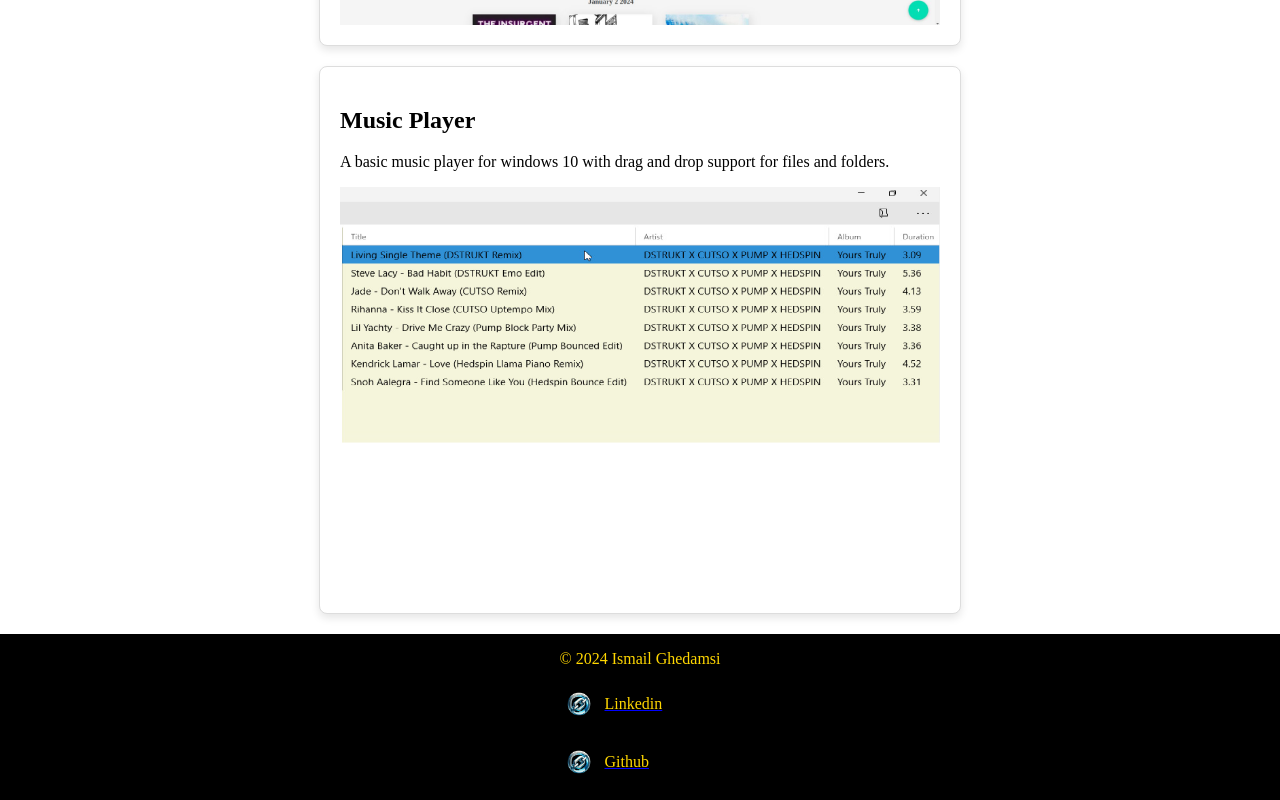
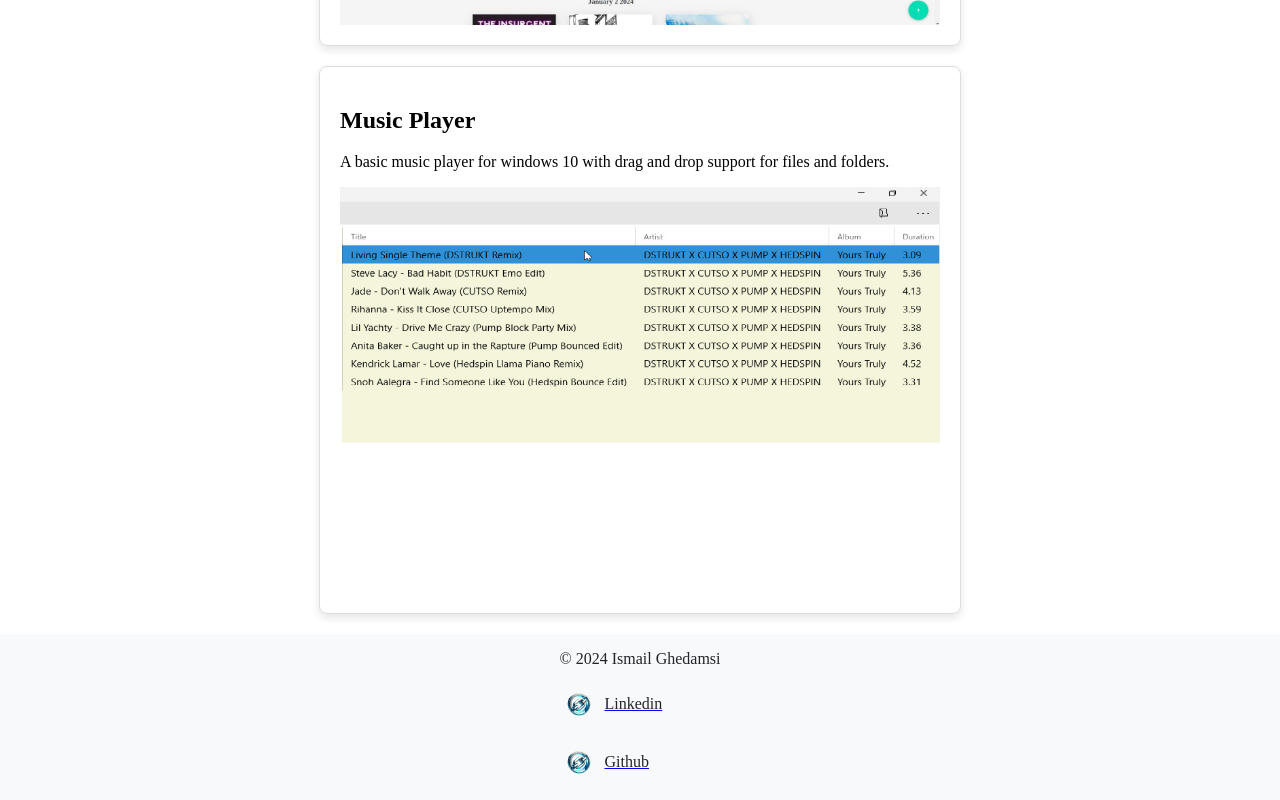
Before and after one commit to ismailghedamsi/portfolio, a React (Vite) app: page / in a window 1280 px wide. Shown: the part 1249-2049 px from the top of the page. Built offline with nearby package versions, Linux system fonts and the light colour scheme.

Commit message:
change the colors of the footer

```diff
--- a/src/components/Footer.jsx
+++ b/src/components/Footer.jsx
@@ -24,7 +24,7 @@ const Footer = () => {
 
     const socialLinkStyles = {
         fontSize: '16px',
-        color: 'gold',
+        color: '#212529',
         display: "flex",
         textDecoration: 'none',
         justifyContent: "space-around",
@@ -39,14 +39,14 @@ const Footer = () => {
     };
 
     const footerStyles = {
-        backgroundColor: 'BLACK',
-        color: 'GOLD',
+        backgroundColor: '#f8f9fa',
+        color: '#212529',
         width: '100%',
         display: 'flex', // Add this line
         justifyContent: 'center', // Add this line
     };
 
-    // add any other styles you want
+
 
 
     return (
```
